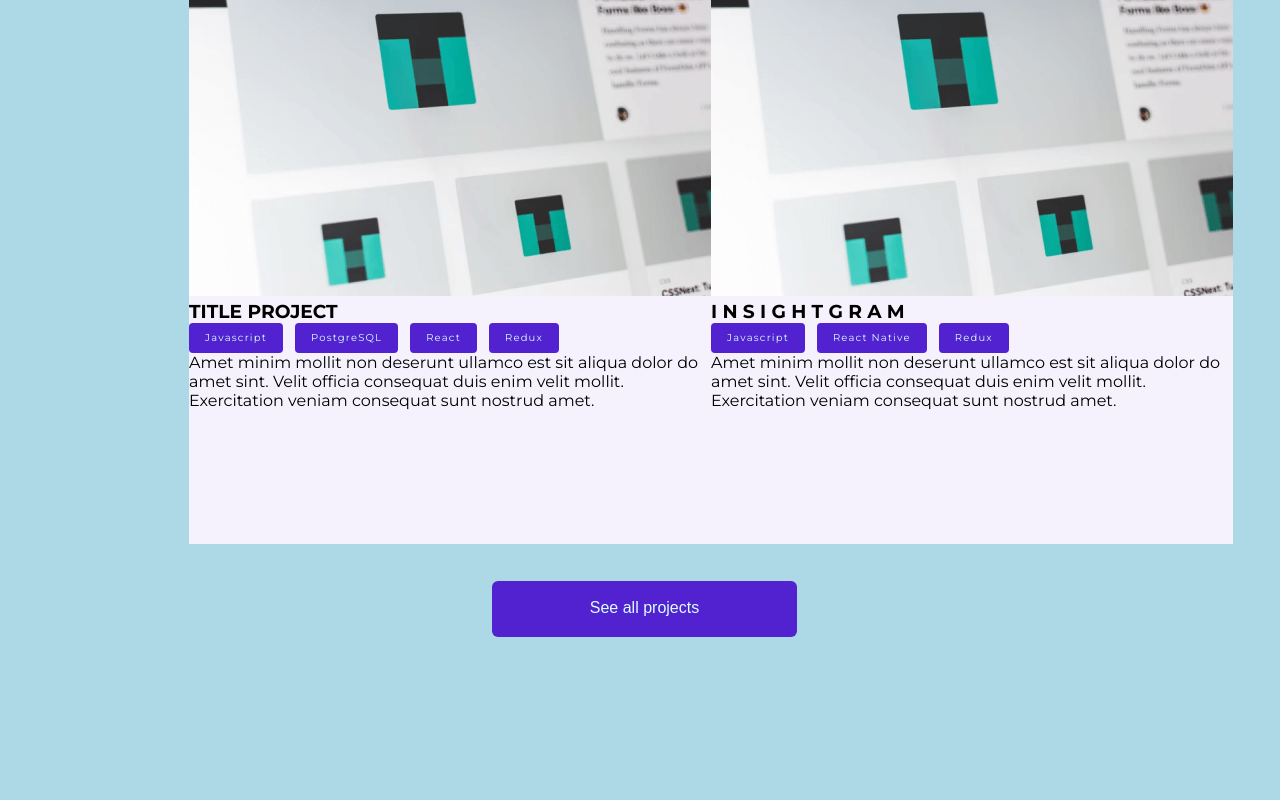
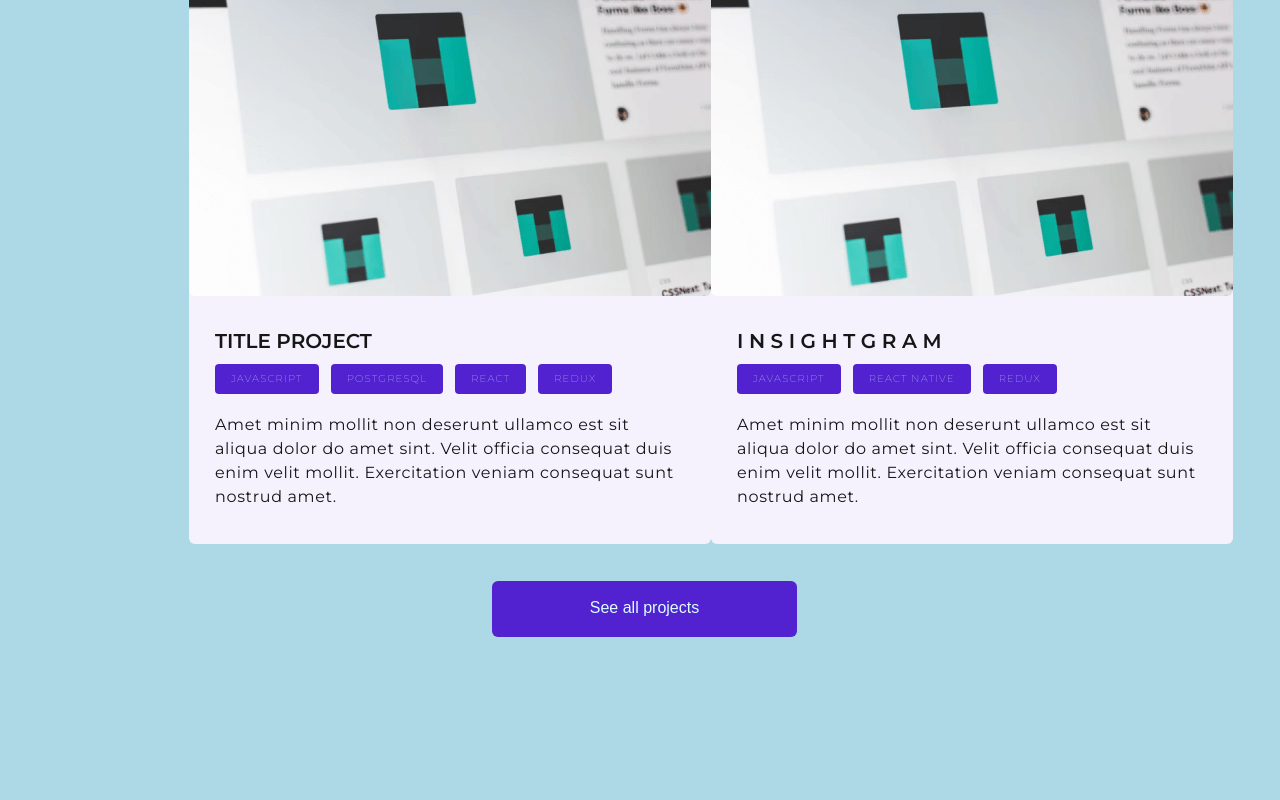
Before and after one commit to bloodyrainday/react-cv, a React app: page / in a window 1280 px wide. Shown: the part 1834-2634 px from the top of the page. Built offline with nearby package versions, Linux system fonts and the light colour scheme.

Commit message:
feat: add styles to the Project component

```diff
--- a/src/components/Button/Button.tsx
+++ b/src/components/Button/Button.tsx
@@ -2,7 +2,7 @@ import React from "react";
 import styled from "styled-components";
 
 type ButtonPropsType = {
-  title?: string;
+  title: string;
 };
 
 export const Button = (props: ButtonPropsType) => {
@@ -20,4 +20,5 @@ const StyledButton = styled.button`
   border: none;
   padding-left: 20px;
   padding-right: 20px;
+  cursor: pointer;
 `;
--- a/src/layout/sections/Projects/project/Project.tsx
+++ b/src/layout/sections/Projects/project/Project.tsx
@@ -13,9 +13,12 @@ export const Project = (props: ProjectPropsType) => {
   return (
     <StyledProject>
       <Image src={props.src} alt="project-image" />
-      <Title>{props.title}</Title>
-      <Technologies technologies={props.technologies} />
-      <Text>{props.text}</Text>
+
+      <ProjectInfo>
+        <Title>{props.title}</Title>
+        <Technologies technologies={props.technologies} />
+        <Text>{props.text}</Text>
+      </ProjectInfo>
     </StyledProject>
   );
 };
@@ -24,10 +27,27 @@ const StyledProject = styled.div`
   width: 522px;
   height: 636px;
   background-color: #f5f2fd;
+  border-radius: 6px;
 `;
 
-const Image = styled.img``;
+const ProjectInfo = styled.div`
+  padding: 29px 26px 31px 26px;
+`;
 
-const Title = styled.h3``;
+const Image = styled.img`
+  border-radius: 6px;
+`;
 
-const Text = styled.p``;
+const Title = styled.h3`
+  margin-bottom: 11px;
+  font-size: 20px;
+  font-weight: 600;
+  line-height: 24.38px;
+`;
+
+const Text = styled.p`
+  font-size: 16px;
+  font-weight: 400;
+  line-height: 24px;
+  letter-spacing: 0.04em;
+`;
--- a/src/layout/sections/Projects/project/Technologies.tsx
+++ b/src/layout/sections/Projects/project/Technologies.tsx
@@ -10,7 +10,7 @@ export const Technologies = (props: TechnologiesPropsType) => {
   return (
     <StyledTechnologies>
       {props.technologies.map((item, index) => (
-        <Button key={index} title={item} />
+        <Button key={index} title={item.toUpperCase()} />
       ))}
     </StyledTechnologies>
   );
@@ -20,15 +20,17 @@ const StyledTechnologies = styled.div`
   display: flex;
   width: 100%;
   gap: 12px;
+  margin-bottom: 19px;
 
   button {
     height: 30px;
     padding: 8px 16px;
-    font-family: Montserrat;
     font-size: 10px;
-    font-weight: 400;
+    font-weight: 100;
     line-height: 14px;
     letter-spacing: 0.12em;
     border-radius: 4px;
+    font-family: "Montserrat", sans-serif;
+    cursor: default;
   }
 `;
--- a/src/styles/GlobalStyles.tsx
+++ b/src/styles/GlobalStyles.tsx
@@ -14,7 +14,7 @@ export const GlobalStyles = createGlobalStyle`
         font-family: "Montserrat", sans-serif;
         font-optical-sizing: auto;
         font-style: normal;
-
+        color: #151717;
 
 
         ul {
```
